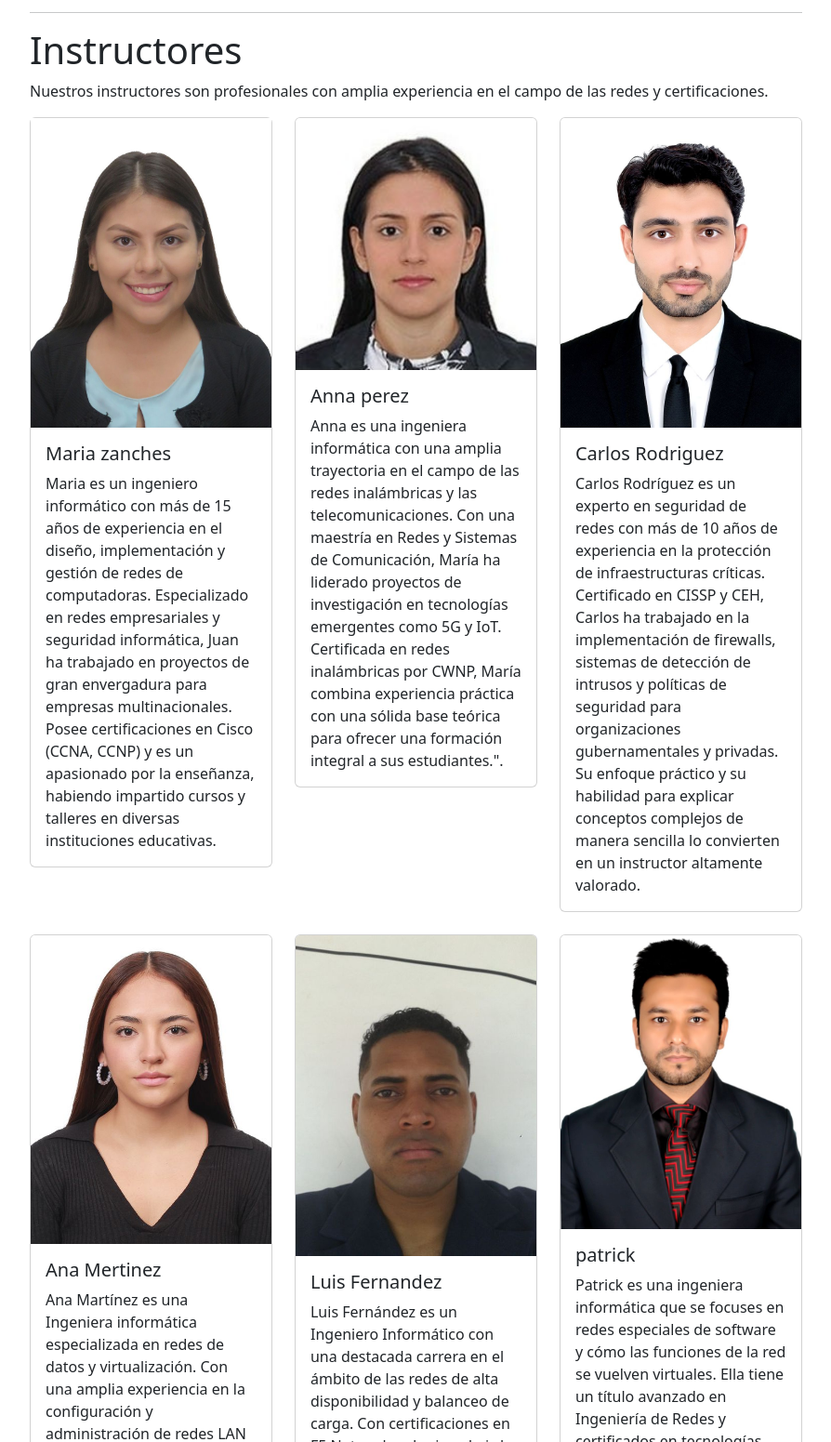
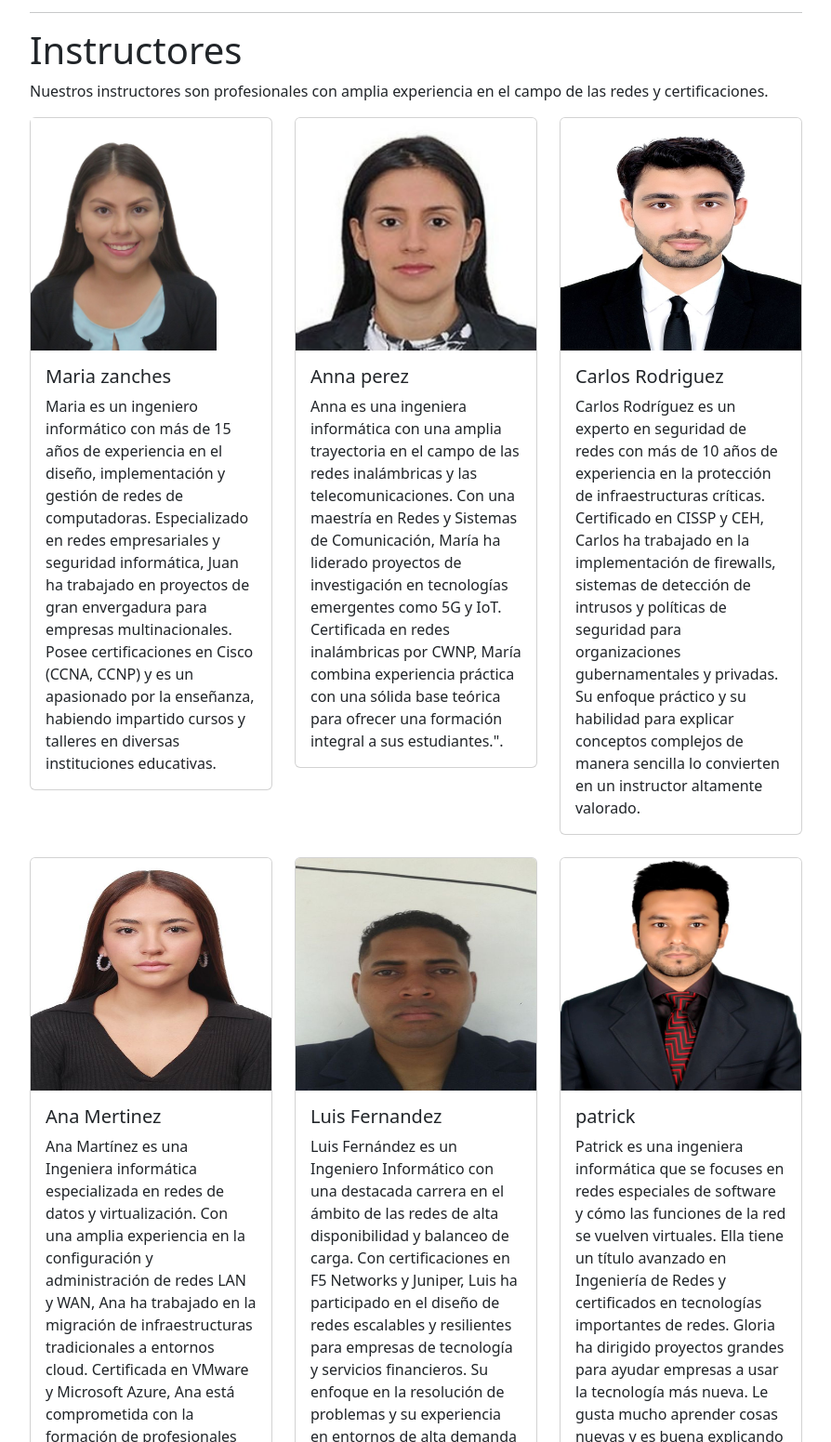
Before and after one commit to Gus20002/ejemplositioweb, a plain HTML site: page index.html in a window 1280 px wide. Shown: the part 1061-2612 px from the top of the page at 93% size, without its empty margins (335-1229 px from the left). Drawn offline with Linux system fonts and the light colour scheme.

Commit message:
Curso de redes
Subi los archivos sin usar la consola de GitHub

```diff
--- a/index.html
+++ b/index.html
@@ -167,7 +167,7 @@
                         <div class="row row-cols-1 row-cols-md-3 g-4">
                             <div class="col">
                                 <div class="card">
-                                    <img src="img/Maria.jpg" class="Maria zanches" alt="...">
+                                    <img src="img/Maria.jpg" class="Maria zanches" alt="..." width="200px" height="250px">
                                     <div class="card-body">
                                         <h5 class="card-title">Maria zanches</h5>
                                         <p class="card-text">Maria es un ingeniero informático con más de 15 años
@@ -184,7 +184,7 @@
 
                             <div class="col">
                                 <div class="card">
-                                    <img src="img/ANNA.jpg" class="card-img-top" alt="...">
+                                    <img src="img/ANNA.jpg" class="card-img-top" alt="..." width="200px" height="250px">
                                     <div class="card-body">
                                         <h5 class="card-title">Anna perez</h5>
                                         <p class="card-text">Anna es una ingeniera informática con una amplia
@@ -201,7 +201,7 @@
 
                             <div class="col">
                                 <div class="card">
-                                    <img src="img/Erick.jpg" class="card-img-top" alt="...">
+                                    <img src="img/Erick.jpg" class="card-img-top" alt="..."width="200px" height="250px">
                                     <div class="card-body">
                                         <h5 class="card-title">Carlos Rodriguez</h5>
                                         <p class="card-text">Carlos Rodríguez es un experto en seguridad de redes con
@@ -216,7 +216,7 @@
                             </div>
                             <div class="col">
                                 <div class="card">
-                                    <img src="img/Sofi.jpg" class="card-img-top" alt="...">
+                                    <img src="img/Sofi.jpg" class="card-img-top" alt="..." width="200px" height="250px">
                                     <div class="card-body">
                                         <h5 class="card-title">Ana Mertinez</h5>
                                         <p class="card-text">Ana Martínez es una Ingeniera informática especializada en
@@ -231,8 +231,7 @@
                             </div>
                             <div class="col">
                                 <div class="card">
-                                    <img src="img/ronald.jpg"
-                                        class="card-img-top" alt="...">
+                                    <img src="img/ronald.jpg"class="card-img-top" alt="..." width="200px" height="250px">
                                     <div class="card-body">
                                         <h5 class="card-title">Luis Fernandez</h5>
                                         <p class="card-text">Luis Fernández es un Ingeniero Informático con una
@@ -248,7 +247,7 @@
                             </div>
                             <div class="col">
                                 <div class="card">
-                                    <img src="img/patrick.jpg" class="card-img-top" alt="...">
+                                    <img src="img/patrick.jpg" class="card-img-top" alt="..." width="200px" height="250px">
                                     <div class="card-body">
                                         <h5 class="card-title">patrick</h5>
                                         <p class="card-text">Patrick es una ingeniera informática que se focuses
```
